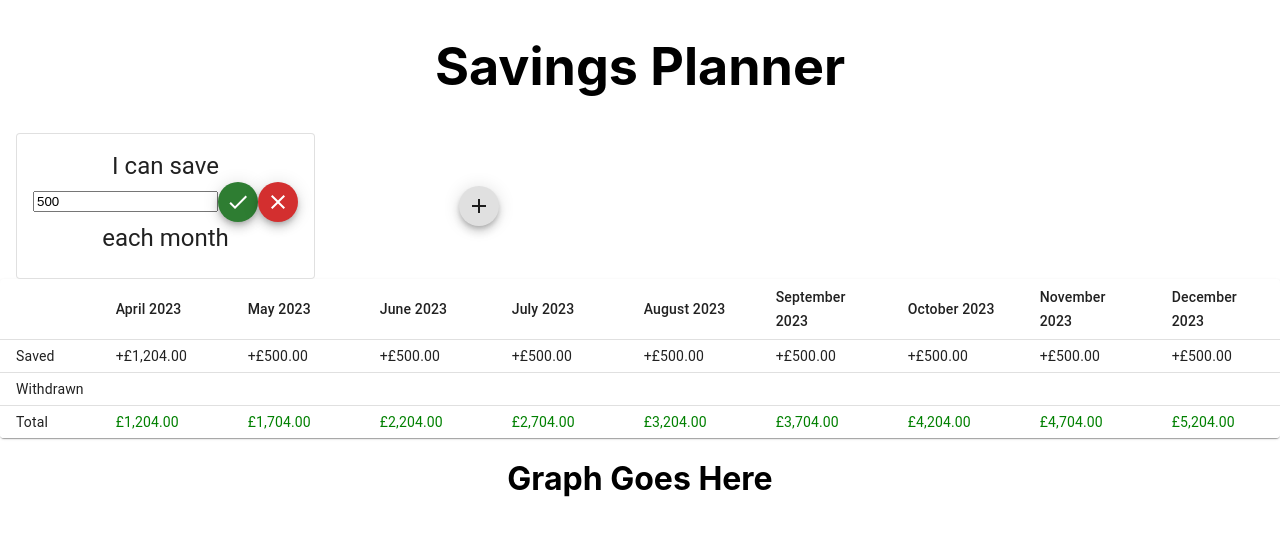
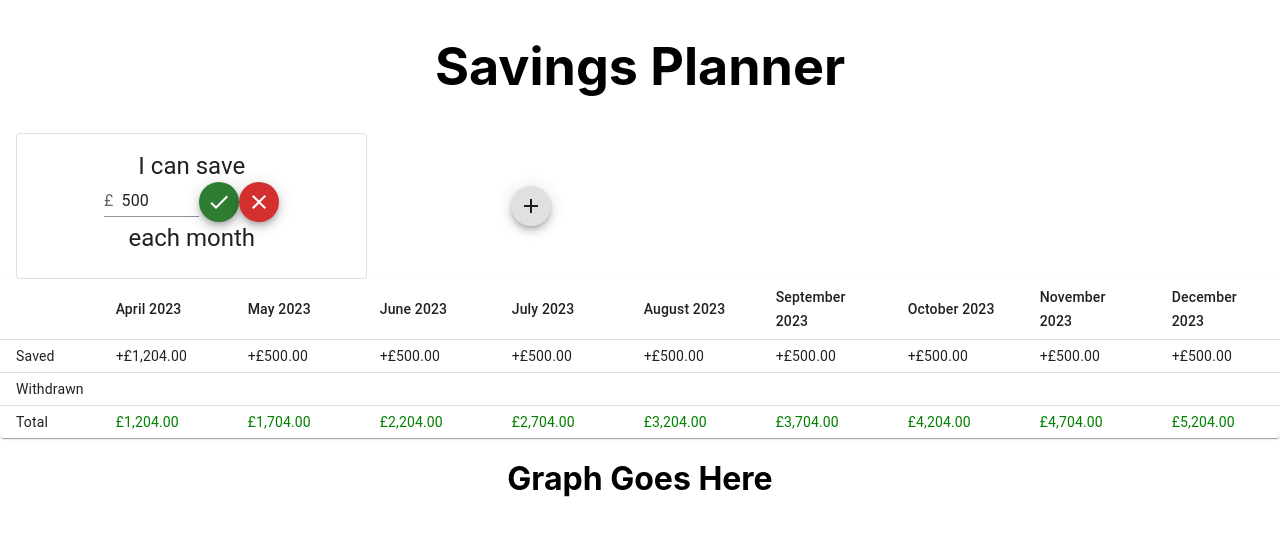
Before and after one commit to AKP-13/savings-planner, a React (Create React App) app: page / in a window 1280 px wide. Both pictures are taken after a click on the button "Edit". Shown: the top 536 px of the page. Built offline with nearby package versions, Linux system fonts and the light colour scheme.

Commit message:
Change input to MUI Input

```diff
--- a/src/savingGoals/MonthlySavingCard.js
+++ b/src/savingGoals/MonthlySavingCard.js
@@ -1,6 +1,16 @@
 /* eslint-disable react/prop-types */
 import React, { useState } from 'react';
-import { Box, Card, CardContent, Typography, Button, Tooltip, Fab } from '@mui/material';
+import {
+  Box,
+  Card,
+  CardContent,
+  Typography,
+  Button,
+  Tooltip,
+  Fab,
+  Input,
+  InputAdornment
+} from '@mui/material';
 import CheckIcon from '@mui/icons-material/Check';
 import CloseIcon from '@mui/icons-material/Close';
 
@@ -42,11 +52,14 @@ const MonthlySavingCard = ({ tableData, setTableData }) => {
 
           {isEditing ? (
             <div>
-              <input
+              <Input
+                id="standard-adornment-amount"
                 type="number"
+                startAdornment={<InputAdornment position="start">£</InputAdornment>}
                 name="amountSavedEachMonth"
                 value={amountSavedEachMonth || 0}
                 onChange={handleAmountSavedEachMonthChange}
+                sx={{ width: '30%' }}
               />
               <Fab
                 color="success"
```
